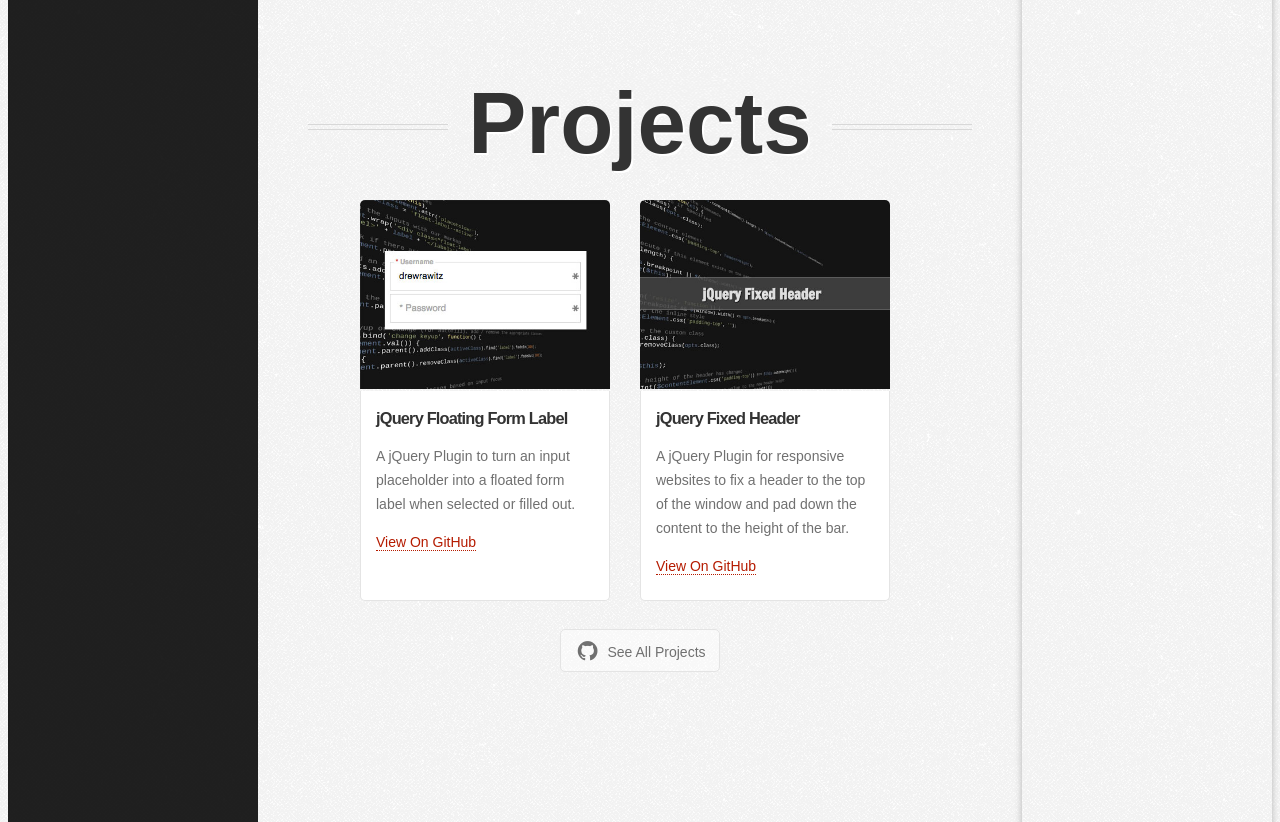
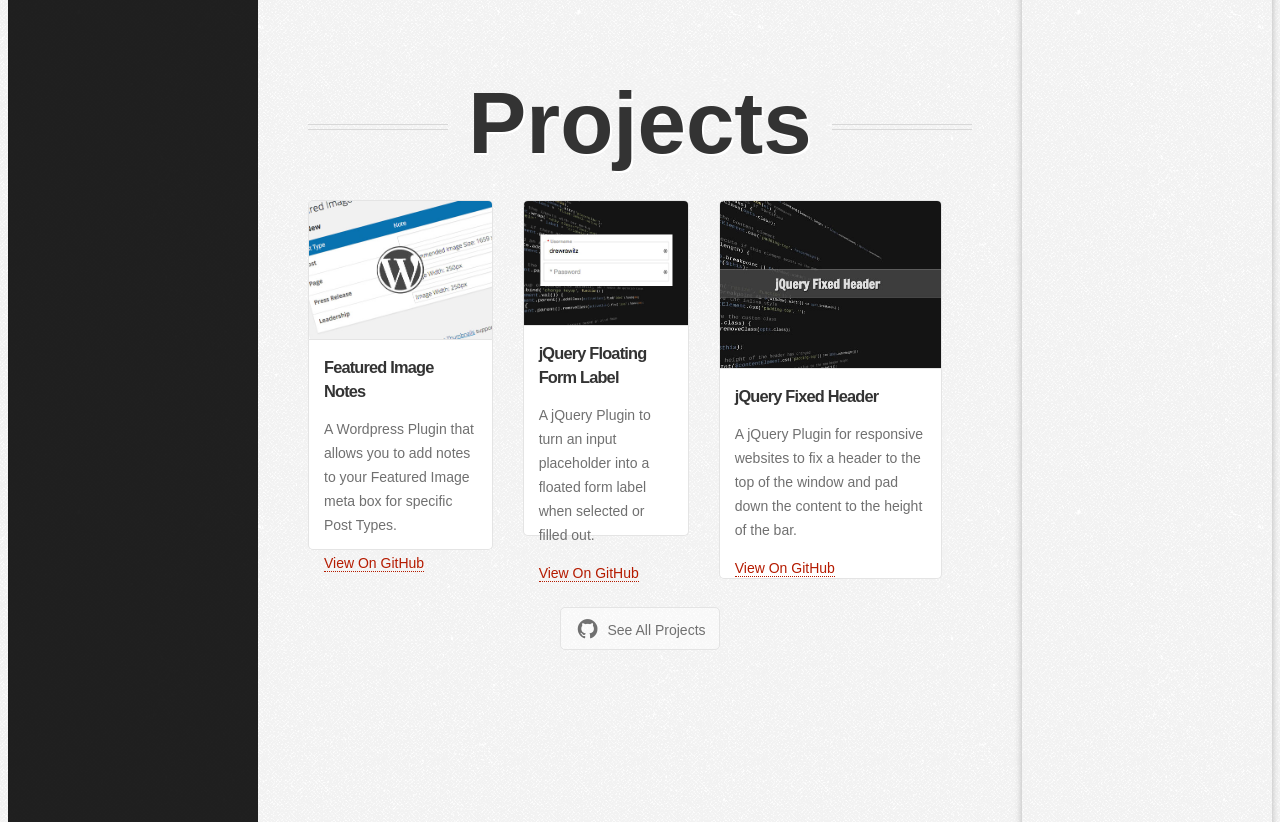
Before and after one commit to drewrawitz/DrewRawitz.com, a PHP site: page / in a window 1280 px wide. Shown: the part 2631-3453 px from the top of the page. Run offline with PHP 8.4, Linux system fonts and the light colour scheme; style sheets or scripts are compiled from the project's sources; some libraries are stand-ins or nearby versions; some web fonts are replaced.

Commit message:
Adding a new project for my WP plugin

```diff
--- a/src/assets/scss/partials/_layout.scss
+++ b/src/assets/scss/partials/_layout.scss
@@ -541,9 +541,11 @@ blockquote {
 
     &__image {
       line-height: 1;
+      overflow: hidden;
 
       a {
         display: block;
+        font-size: 0;
       }
 
       img {
@@ -551,6 +553,12 @@ blockquote {
         height: auto;
         border-top-left-radius: 5px;
         border-top-right-radius: 5px;
+        border: 1px solid #e4e4e4;
+        transition: all 0.3s ease;
+
+        &:hover {
+          transform: scale(1.2);
+        }
       }
     }
 
--- a/src/index.php
+++ b/src/index.php
@@ -305,6 +305,16 @@
         <div class="project-wrapper">
           <div class="project">
             <div class="project__image">
+              <a href="https://github.com/drewrawitz/jQuery-Floating-Form-Label" target="_blank"><img src="assets/images/projects/img_wp-plugin.jpg"></a>
+            </div>
+            <div class="project__info">
+              <h3>Featured Image Notes</h3>
+              <p>A Wordpress Plugin that allows you to add notes to your Featured Image meta box for specific Post Types.</p>
+              <a class="link" href="https://github.com/drewrawitz/wp-featured-image-notes" target="_blank">View On GitHub</a>
+            </div>
+          </div>
+          <div class="project">
+            <div class="project__image">
               <a href="https://github.com/drewrawitz/jQuery-Floating-Form-Label" target="_blank"><img src="assets/images/projects/img_floating-labels.jpg"></a>
             </div>
             <div class="project__info">
```
Also changed, not shown: src/assets/images/projects/img_wp-plugin.jpg (added).
